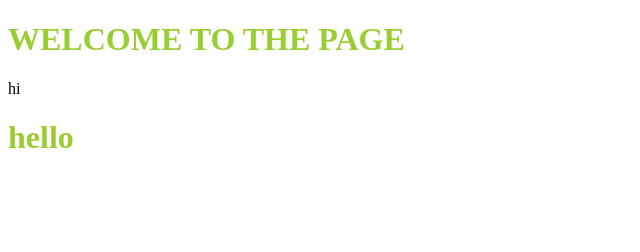
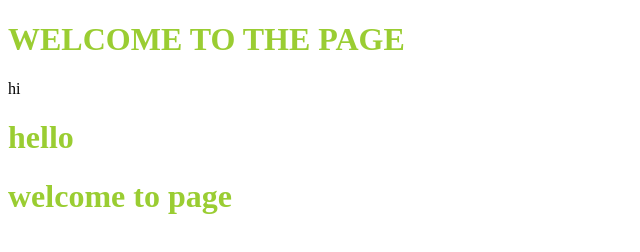
Before and after one commit to ISHUAARIYAA/latihan_test_repo, a plain HTML site: page index.html in a window 1280 px wide. Shown: the whole page, without its empty margins (0-640 px from the left). Drawn offline with Linux system fonts and the light colour scheme.

Commit message:
edit index file

```diff
--- a/index.html
+++ b/index.html
@@ -15,5 +15,6 @@
      <h1>WELCOME TO THE  PAGE</h1>
      <p>hi</p>
      <h1>hello</h1>
+     <h1>welcome to page</h1>
 </body>
 </html>
```
